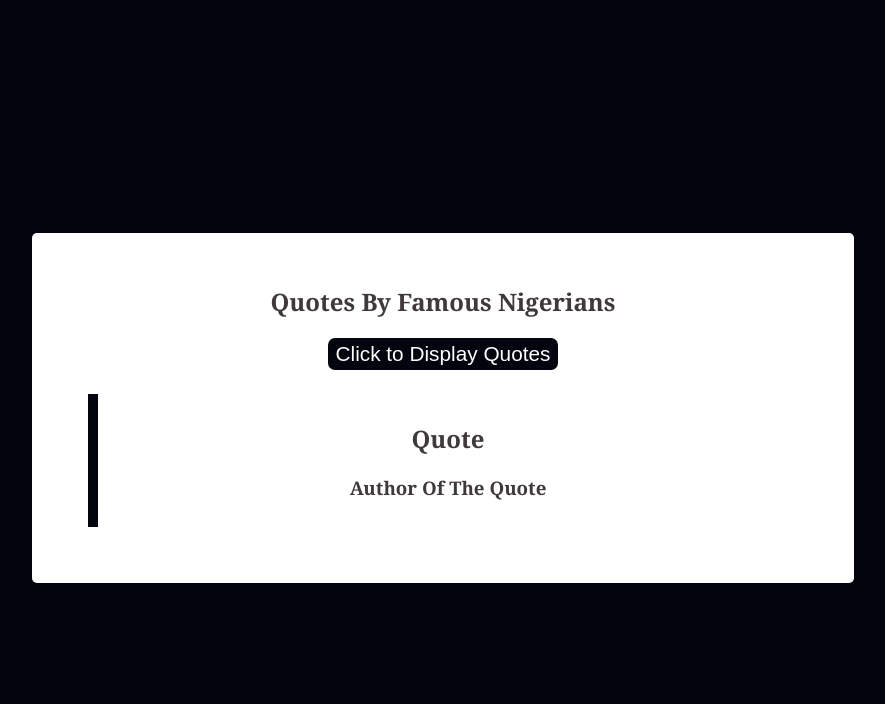
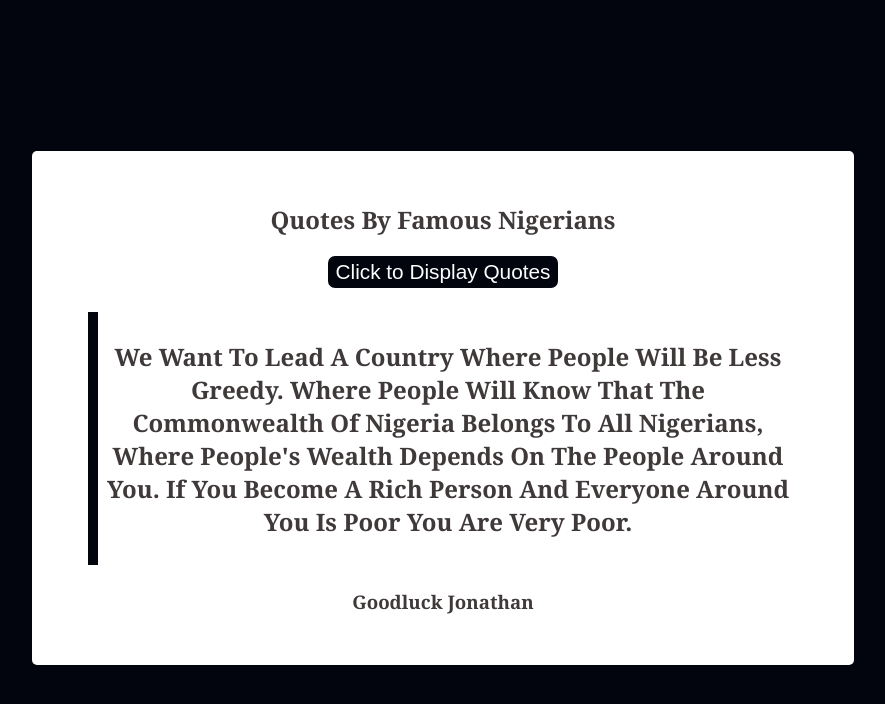
Before and after one commit to siccoo/javascript-project, a plain HTML site: page quote.html in a window 1280 px wide. Both pictures are taken after a click on the button "Click to Display Quotes". Shown: the whole page, without its empty margins (197-1082 px from the left). Drawn offline with Linux system fonts and the light colour scheme.

Commit message:
quote.html, quote.js

```diff
--- a/quote.js
+++ b/quote.js
@@ -38,4 +38,19 @@ const quotes = [
     name: "Chimamanda Ngozi Adicie",
     quote: "Nobody just leaves medical school, especially given it's fiercely competitive to get in. But I had a sister who was a doctor, another who was a pharmacist, a brother who was an engineer. So my parents already had sensible children who would be able to make an actual living, and I think they felt comfortable sacrificing their one strange child."
 }
+
 ]
+
+const quoteBtn = document.querySelector('button');
+const quote = document.querySelector("#quote");
+const authorQuote = document.querySelector("#author-quote");
+
+quoteBtn.addEventListener('click', displayQuotes);
+
+function displayQuotes() {
+    let number = Math.floor(Math.random()*quotes.length);
+    // console.log(number);
+
+    authorQuote.innerHTML = quotes[number].name;
+    quote.innerHTML = quotes[number].quote;
+}
```
Also changed, not shown: quote.html (+1 -1 lines).
